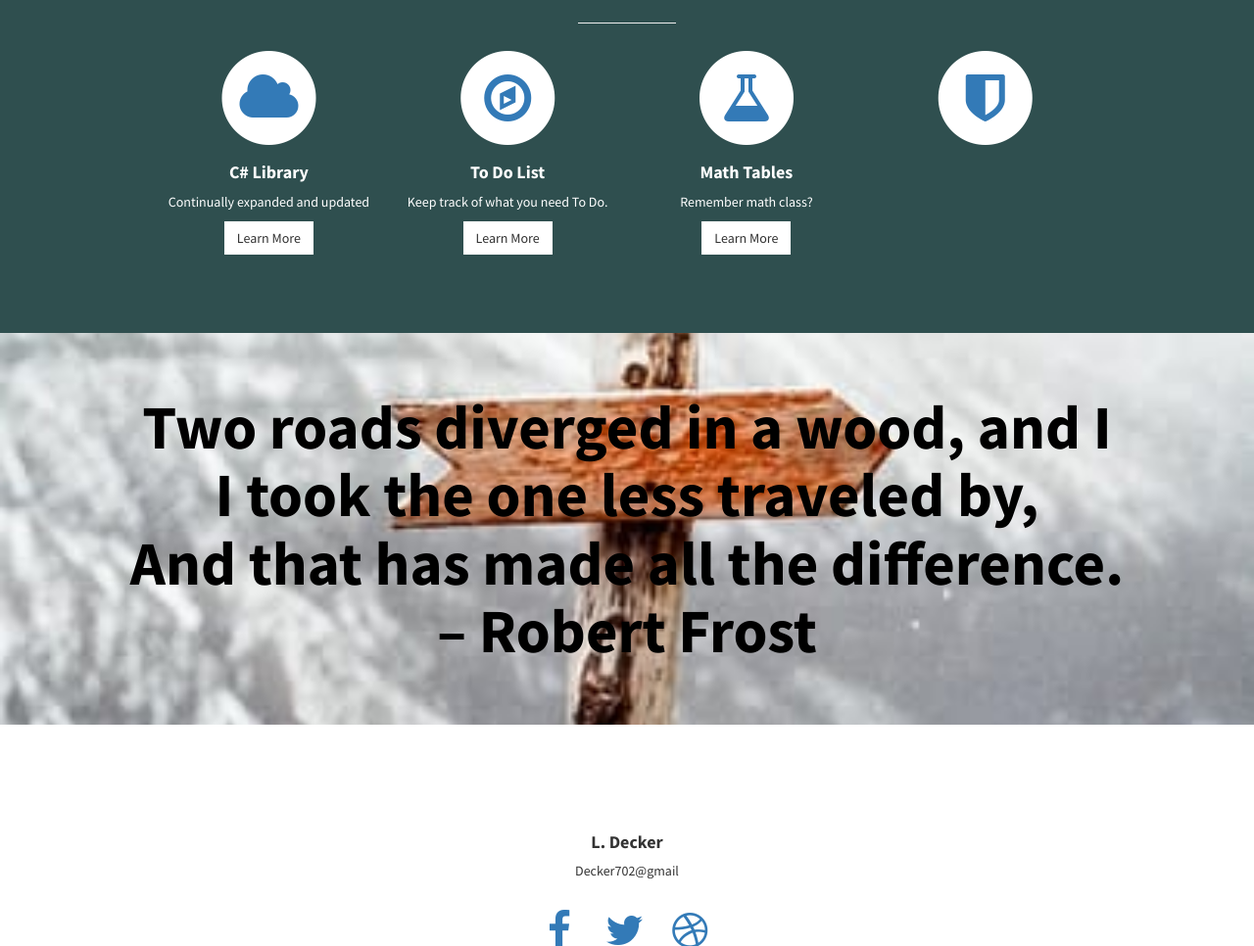
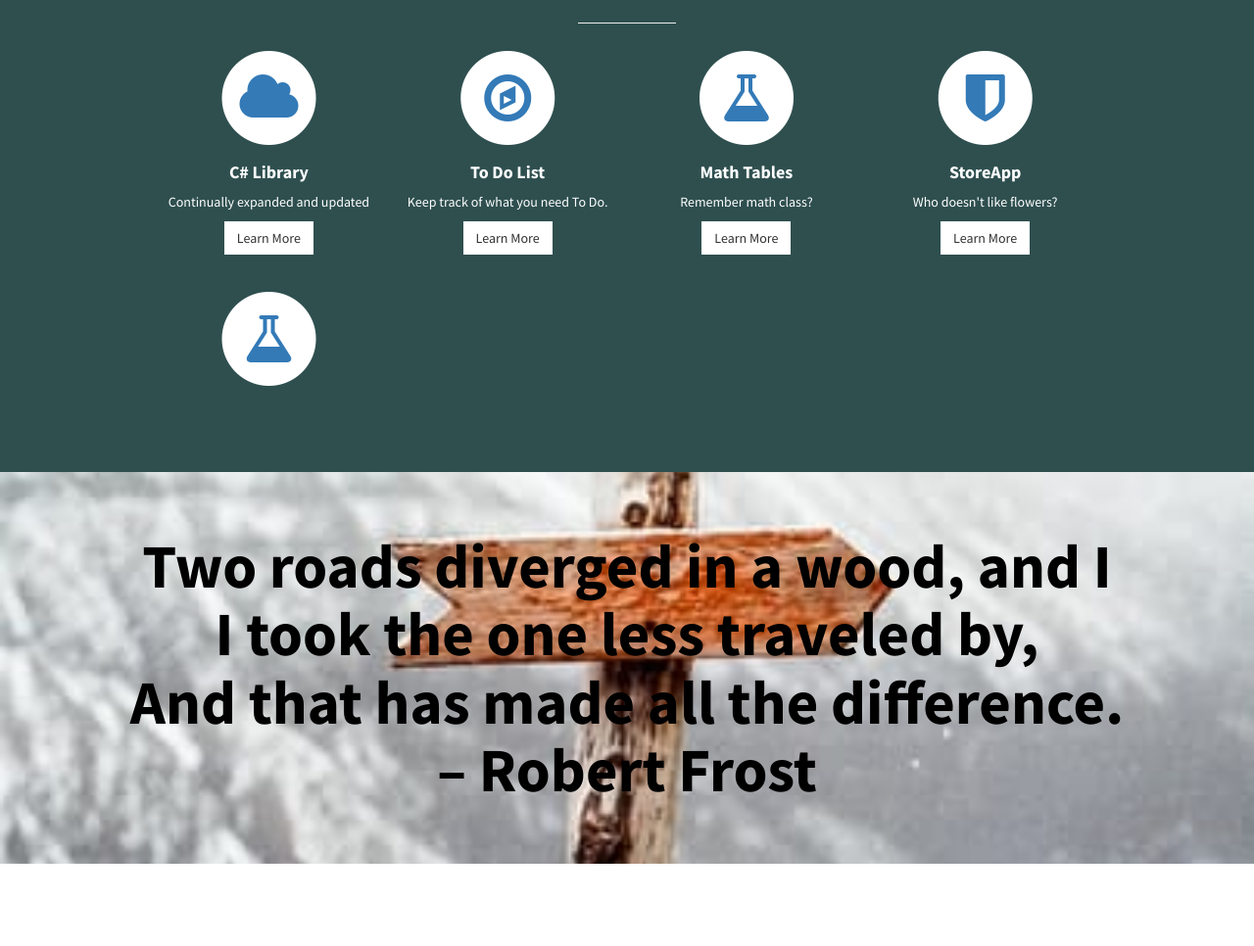
Before and after one commit to Decker702/Decker702.github.io, a plain HTML site: page index.html in a window 1280 px wide. Shown: the part 1450-2416 px from the top of the page at 98% size. Drawn offline with Linux system fonts and the light colour scheme.

Commit message:
Moving around projects

```diff
--- a/index.html
+++ b/index.html
@@ -191,9 +191,23 @@
                                 <span class="fa-stack fa-4x">
                                     <i class="fa fa-circle fa-stack-2x"></i>
                                     <i class="fa fa-shield fa-stack-1x text-primary"></i>
-                          </span>
+                                </span>
+                                <h4>
+                                    <strong>StoreApp</strong>
+                                </h4>
+                                <p>Who doesn't like flowers?</p>
+                                <a href="StoreApp/index.html" class="btn btn-light">Learn More</a>
+                            </div>
+                        </div>
+                        <div class="col-md-3 col-sm-6">
+                            <div class="service-item">
+                                <span class="fa-stack fa-4x">
+                                    <i class="fa fa-circle fa-stack-2x"></i>
+                                    <i class="fa fa-flask fa-stack-1x text-primary"></i>
 
                             </div>
+
+
                         </div>
                     </div>
                     <!-- /.row (nested) -->
```
